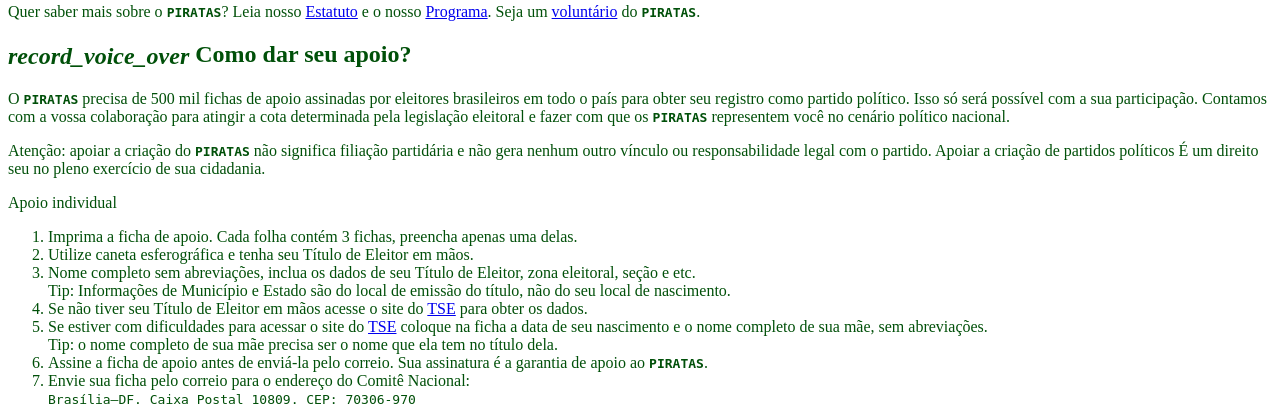
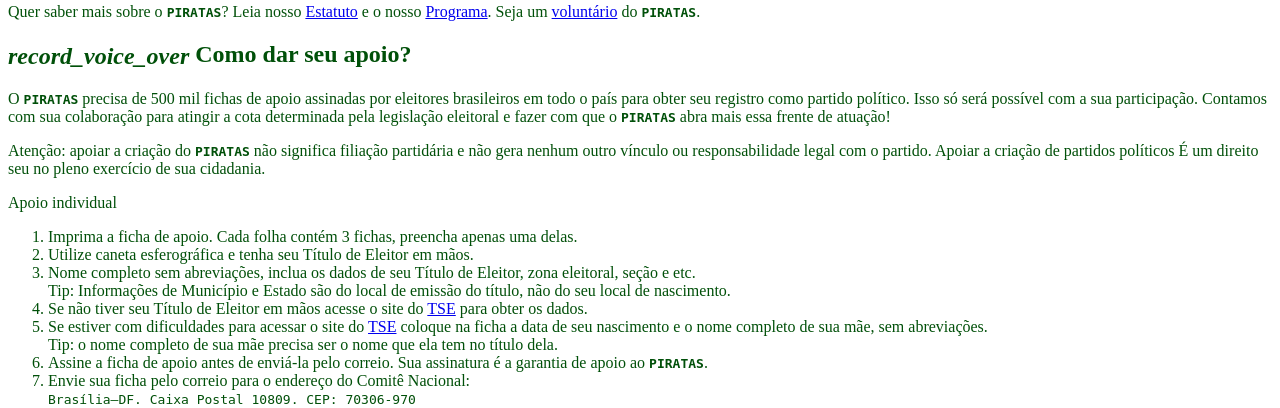
Before and after one commit to carloscosta/apoio-piratas, a Django app: page / in a window 1280 px wide. Shown: the part 344-752 px from the top of the page. Run offline with Django 3.2, Linux system fonts and the light colour scheme; some libraries are stand-ins or nearby versions.

Commit message:
Fix for the issue #25

```diff
--- a/apoio/apoio/templates/apoio/texto_apoio.html
+++ b/apoio/apoio/templates/apoio/texto_apoio.html
@@ -27,11 +27,11 @@
     </h1>
 
     <p layout="h-margin-15">
-    O <strong><strong><code>PIRATAS</code></strong></strong> precisa de 500 mil fichas de apoio assinadas por eleitores
+        O <strong><strong><code>PIRATAS</code></strong></strong> precisa de 500 mil fichas de apoio assinadas por eleitores
         brasileiros em todo o país para obter seu registro como partido político.
-        Isso só será possível com a sua participação. Contamos com a vossa
-        colaboração para atingir a cota determinada pela legislação eleitoral e
-        fazer com que os <strong><code>PIRATAS</code></strong> representem você no cenário político nacional.
+        Isso só será possível com a sua participação.
+        Contamos com sua colaboração para atingir a cota determinada pela legislação eleitoral e fazer com
+        que o <strong><code>PIRATAS</code></strong> abra mais essa frente de atuação!
     </p>
 
     <p layout="margin-30 padding-10 h-padding-20 gray-80 rounded" text="white">
```
